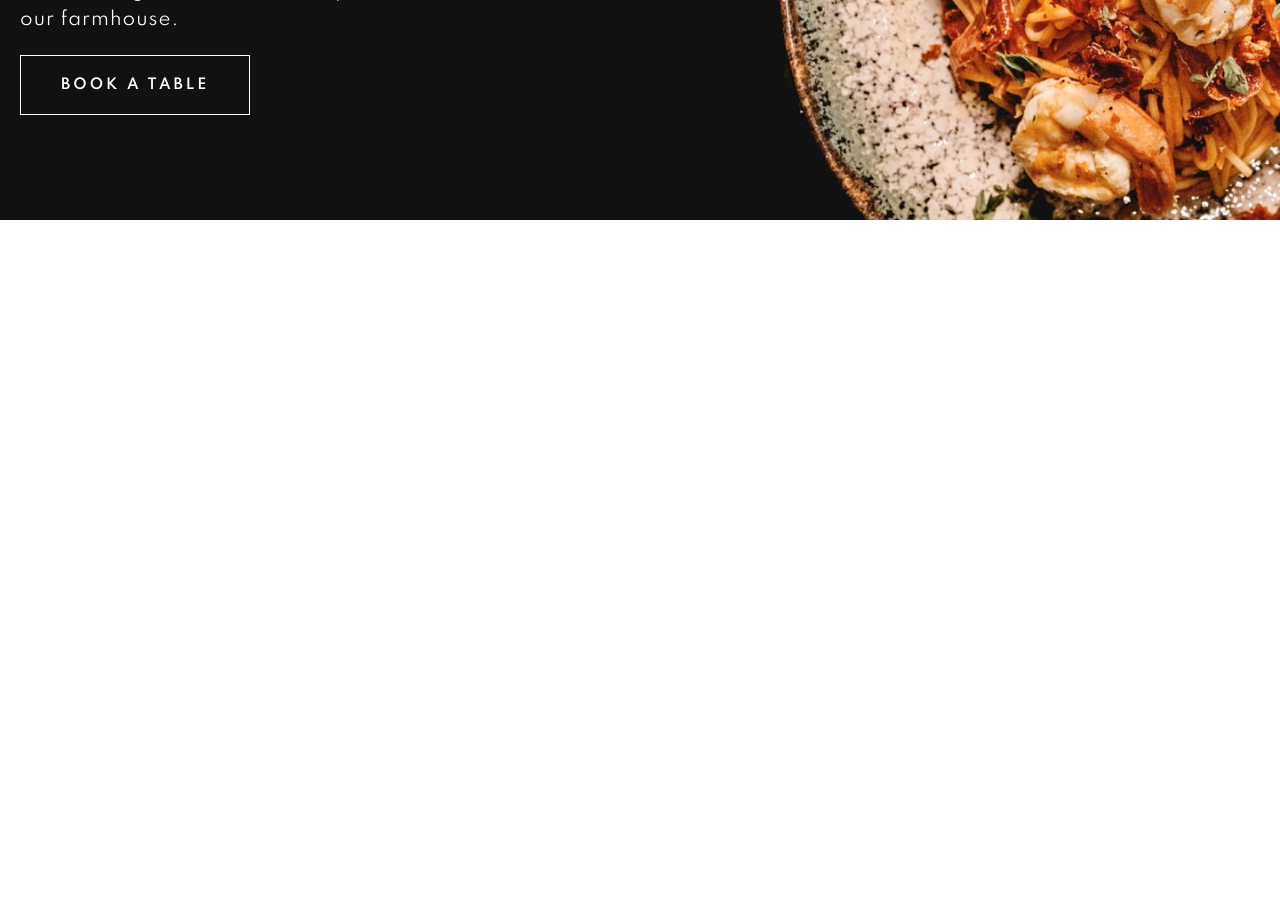
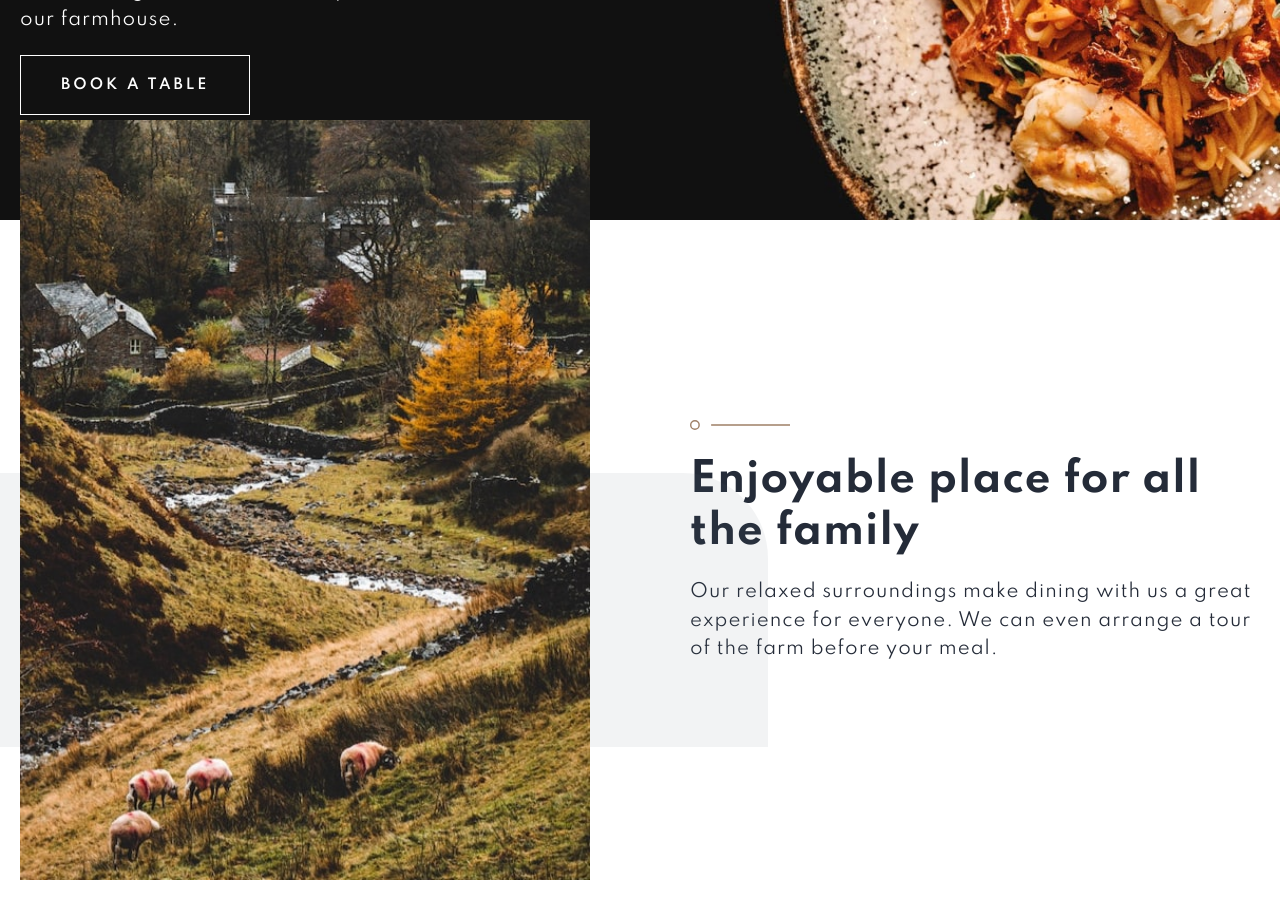
Before and after one commit to habibdev96/FEM-dine-restaurant-website, a React (Create React App) app: page / in a window 1280 px wide. Shown: the part 500-1418 px from the top of the page. Before the commit the page ends 800 px from the top, so only its background shows below. Built offline with nearby package versions, Linux system fonts and the light colour scheme.

Commit message:
created about section one

```diff
--- /dev/null
+++ b/src/components/Home/AboutSectionOne.js
@@ -0,0 +1,61 @@
+import styled from "styled-components";
+import aboutImageOne from "../../assets/homepage/enjoyable-place-desktop.jpg";
+import { SectionHeading } from "../styledElements/Headings";
+import Paragraph from "../styledElements/Paragraphs";
+import dividePattern from "../../assets/patterns/pattern-divide.svg";
+import bgPattern from "../../assets/patterns/pattern-curve-top-right.svg";
+import { maxWidthLg } from "../../abstracts/Mixins";
+
+const Section = styled.section`
+  position: relative;
+
+  .bg-pattern {
+    position: absolute;
+    width: 60%;
+    top: 25%;
+  }
+`;
+
+const Container = styled.div`
+  ${maxWidthLg}
+  padding: 20rem 2rem 5rem 2rem;
+  display: grid;
+  grid-template-columns: repeat(2, 1fr);
+  gap: 10rem;
+
+  .showcase {
+    transform: translateY(-30rem);
+  }
+
+  .divide {
+    width: 10rem;
+    margin-bottom: 2rem;
+  }
+`;
+
+const AboutSectionOne = () => {
+  return (
+    <Section>
+      <img src={bgPattern} alt="" className="bg-pattern" />
+      <Container>
+        <img
+          src={aboutImageOne}
+          alt="view of countryside landscape"
+          className="showcase"
+        />
+        <div className="info">
+          <img src={dividePattern} alt="" className="divide" />
+          <SectionHeading dark>
+            Enjoyable place for all the family
+          </SectionHeading>
+          <Paragraph>
+            Our relaxed surroundings make dining with us a great experience for
+            everyone. We can even arrange a tour of the farm before your meal.
+          </Paragraph>
+        </div>
+      </Container>
+    </Section>
+  );
+};
+
+export default AboutSectionOne;
--- a/src/components/Home/HomeHeader.js
+++ b/src/components/Home/HomeHeader.js
@@ -30,7 +30,7 @@ const HomeHeader = () => {
         <div>
           <img src={logo} alt="dine logo" className="logo" />
           <HeroHeading>Exquisite dining since 1989</HeroHeading>
-          <Paragraph hero>
+          <Paragraph light>
             Experience our seasonal menu in beautiful country surroundings. Eat
             the freshest produce from the comfort of our farmhouse.
           </Paragraph>
--- a/src/components/styledElements/Headings.js
+++ b/src/components/styledElements/Headings.js
@@ -7,3 +7,9 @@ export const HeroHeading = styled.h1`
   color: var(--white);
   font-size: 6.4rem;
 `;
+
+export const SectionHeading = styled.h2`
+  ${headingStyles}
+  color: ${({ light }) => (light ? "var(--white)" : "var(--ebonyClay)")};
+  font-size: 4rem;
+`;
--- a/src/components/styledElements/Paragraphs.js
+++ b/src/components/styledElements/Paragraphs.js
@@ -1,16 +1,11 @@
-import styled, { css } from "styled-components";
+import styled from "styled-components";
 import { textStyles } from "../../abstracts/Mixins";
 
 const Paragraph = styled.p`
   ${textStyles}
-
-  ${({ hero }) =>
-    hero &&
-    css`
-      font-size: 1.8rem;
-      color: var(--white);
-      padding: 2rem 0;
-    `}
+  color: ${({ light }) => (light ? "var(--white)" : "var(--ebonyClay)")};
+  font-size: 1.8rem;
+  padding: 2rem 0;
 `;
 
 export default Paragraph;
--- a/src/pages/Home.js
+++ b/src/pages/Home.js
@@ -1,9 +1,13 @@
 import HomeHeader from "../components/Home/HomeHeader";
+import AboutSectionOne from "../components/Home/AboutSectionOne";
 
 const Home = () => {
   return (
     <>
       <HomeHeader />
+      <main>
+        <AboutSectionOne />
+      </main>
     </>
   );
 };
```
